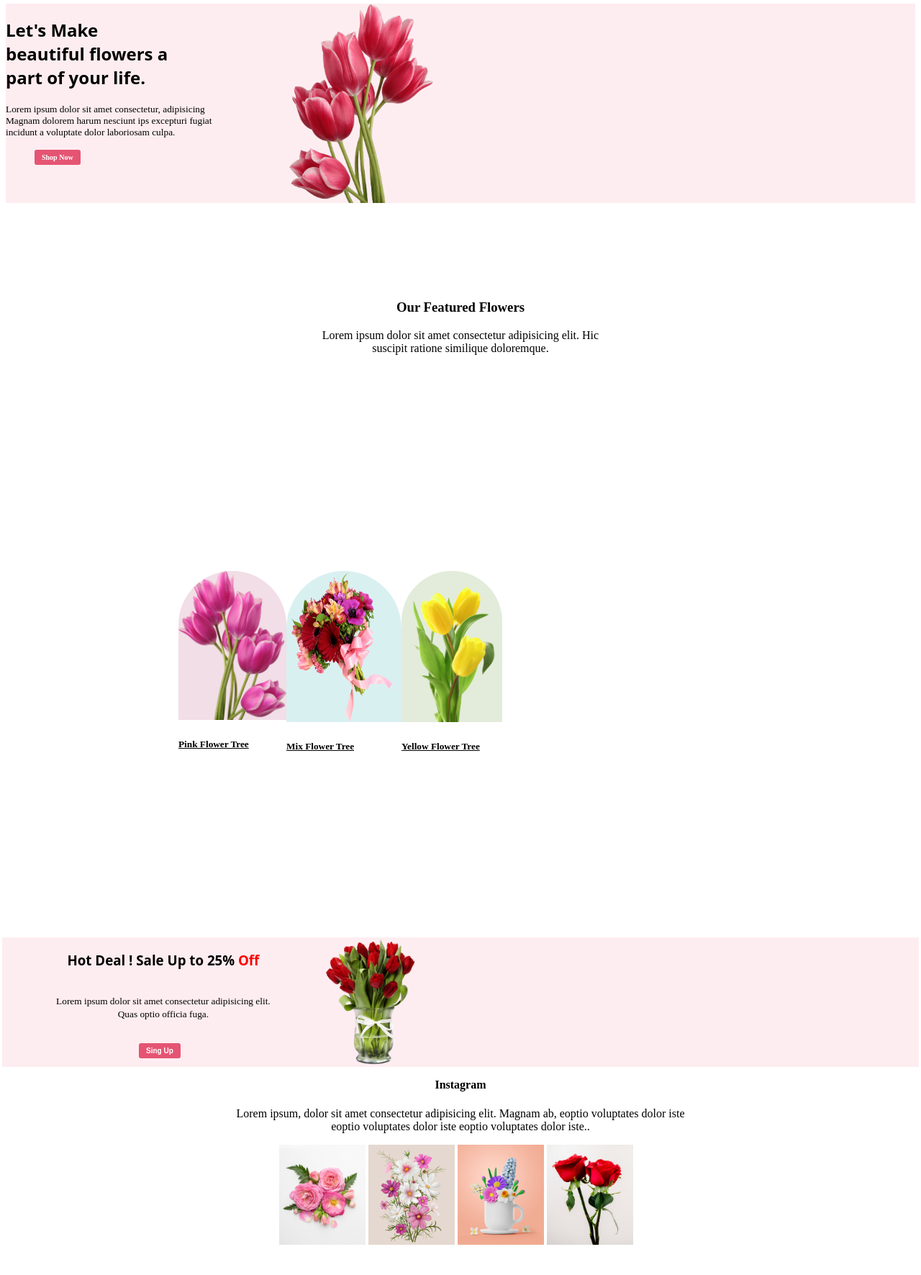
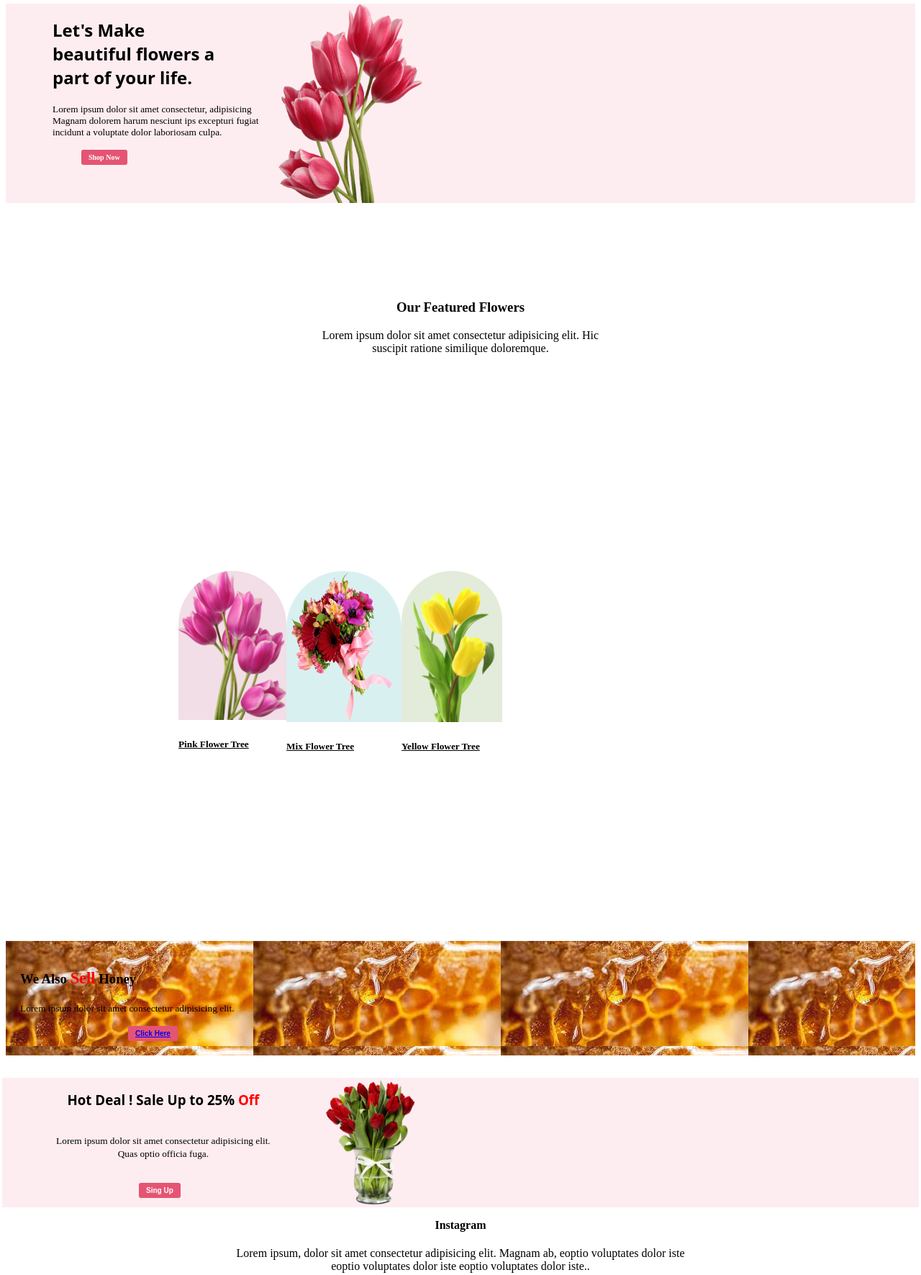
Before and after one commit to SmJayed98/My-First-Assignment, a plain HTML site: page index.html in a window 1280 px wide. Shown: the top 1771 px of the page at 72% size. Drawn offline with Linux system fonts and the light colour scheme.

Commit message:
new section add

```diff
--- a/index.html
+++ b/index.html
@@ -22,8 +22,9 @@
                         </li>
                     </ul>
                 </nav>
+                <img class="rose" src="Flower Asset/pngwing 10.png" alt="" width="220">
             </div>
-            <img class="rose" src="Flower Asset/pngwing 10.png" alt="" width="220">
+
         </div>
     </header> <br> <br> <br>
     <div>
@@ -46,13 +47,23 @@
                         <h5 class="five">Mix Flower Tree</h5>
                     </div>
                     <div><img class="yellow" src="Flower Asset/pngwing 7.png" alt="" height="210">
-                    <h5 class="five">Yellow Flower Tree</h5></div>
+                        <h5 class="five">Yellow Flower Tree</h5>
+                    </div>
             </div>
         </div>
         </nav>
     </div>
     </div>
 
+    <div class="honey">
+        <div class="bee">
+            <h3>We Also <span class="sell"> <big>Sell</big> </span> Honey</h3>
+            <p > <small>Lorem ipsum dolor sit amet consectetur adipisicing elit.</small></p>
+
+           <button class="btn-pimary up"> <a href=http://www.example.com>Click Here</a></button>
+        </div>
+    </div>
+    <br> <br>
     <main>
         <div>
             <div class="hot">
@@ -79,10 +90,14 @@
 
 
     </main>
-    <main> <div>
+    <main>
+        <div>
             <div class="insta">
-            <div><h4 >Instagram</h4></div>
-            <p>Lorem ipsum, dolor sit amet consectetur adipisicing elit. Magnam ab, eoptio voluptates dolor iste <br> eoptio voluptates dolor iste eoptio voluptates dolor iste..</p>
+                <div>
+                    <h4>Instagram</h4>
+                </div>
+                <p>Lorem ipsum, dolor sit amet consectetur adipisicing elit. Magnam ab, eoptio voluptates dolor iste
+                    <br> eoptio voluptates dolor iste eoptio voluptates dolor iste..</p>
             </div>
             <div class="row"> <img src="Flower Asset/Flower 01.png" alt="" width="120">
                 <img src="Flower Asset/Rectangle 4.png" alt="" width="120">
@@ -96,7 +111,7 @@
         <div class="jenia">
             <div class="insta">
                 <h3>Get The Lates Deals</h3>
-            <p class="choto"> Lorem  dolor sit amet consectetur.</p>
+                <p class="choto"> Lorem dolor sit amet consectetur.</p>
             </div>
             <div class="insta">
                 <form action="name">
@@ -109,10 +124,13 @@
 
     <footer class=>
         <div class="featured kala">
-   <h3 class="noton"> <span class=" lal">Flower </span class="featured sada"> <span class="sada">Shop</span></h3>
+            <h3 class="noton"> <span class=" lal">Flower </span class="featured sada"> <span class="sada">Shop</span>
+            </h3>
 
-<div class="payra"> <small class="sada">Lorem ipsum dolor sit amet consectetur adipisicing elit. Repellat alias, eligendi placeat laboriosam nesciunt quia magnam corrupti ipsam mollitia comm </small></div>
-<div class="choto"> <x-small class="payra sada">@2020-2023, FlowerShop.com. All rights reserved. </x-small></div>
+            <div class="payra"> <small class="sada">Lorem ipsum dolor sit amet consectetur adipisicing elit. Repellat
+                    alias, eligendi placeat laboriosam nesciunt quia magnam corrupti ipsam mollitia comm </small></div>
+            <div class="choto"> <x-small class="payra sada">@2020-2023, FlowerShop.com. All rights reserved. </x-small>
+            </div>
         </div>
     </footer>
 </body>
--- a/style/flower.css
+++ b/style/flower.css
@@ -46,14 +46,17 @@ nav li {
 .february {
 
     background: rgba(229, 84, 115, 0.10);
-    gap: 20px;
+    /* gap: 20px */
     ;
 }
 
 
 .march {
-    /* margin-left: 65px; */
+    margin-left: 65px;
     justify-content: space-around;
+    display: flex;
+    padding-right: 300px;
+
 }
 
 .april {
@@ -65,8 +68,8 @@ nav li {
 
 .rose {
     /* margin-top: 9px; */
-    margin-right: 300px;
-    justify-content: space-around;
+    /* margin-right: 300px; */
+    /* justify-content: space-around; */
 }
 
 
@@ -189,7 +192,7 @@ nav li {
 
 }
 .lal{
-    color: red;
+    color:#E55473;
 }
 .choto{
     font-size: xx-small;
@@ -213,3 +216,14 @@ nav li {
 padding: 50px;
 margin: 150px;
 }
+.bee{
+    padding: 20px;
+}
+.sell{
+    color: red;
+}
+.honey{
+    /* text-decoration: wavy; */
+
+    background-image: url(../style/download.jpg);
+}
```
Also changed, not shown: Flower Asset/VegNews.IsHoneyVegan.Canva2.jpg (added), Flower Asset/download.jpg (added), style/VegNews.IsHoneyVegan.Canva2.jpg (added), style/download.jpg (added). Lines whose indentation alone changed are shown as unchanged.
